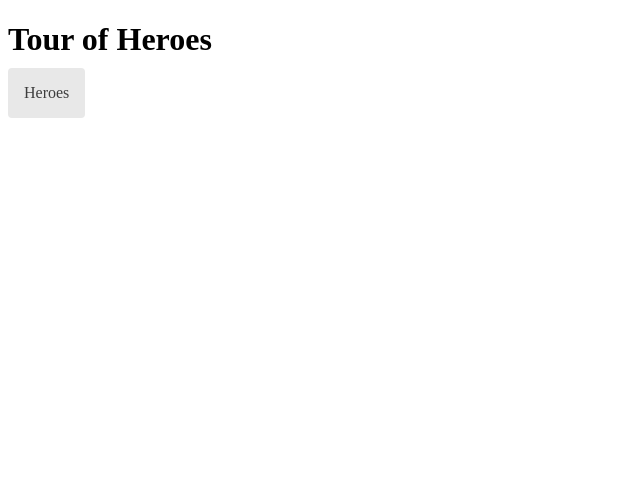
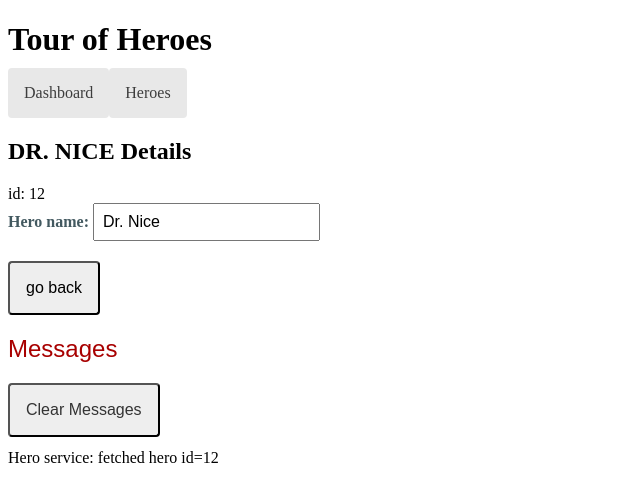
Before and after one commit to Ayoub-45/angular-tour-of-heroes, an Angular app: page /detail/12 in a window 1280 px wide. Shown: the top 502 px of the page, without its empty margins (0-640 px from the left). Built offline with nearby package versions, Linux system fonts and the light colour scheme.

Commit message:
Fixing the bugs

```diff
--- a/src/app/app.component.html
+++ b/src/app/app.component.html
@@ -1,13 +1,6 @@
-<!-- * * * * * * * * * * * * * * * * * * * * * * * * * * * * * * * -->
-<!-- * * * * * * * * * * * The content below * * * * * * * * * * * -->
-<!-- * * * * * * * * * * is only a placeholder * * * * * * * * * * -->
-<!-- * * * * * * * * * * and can be replaced.  * * * * * * * * * * -->
-<!-- * * * * * * * * * * * * * * * * * * * * * * * * * * * * * * * -->
-<!-- * * * * * * * * * Delete the template below * * * * * * * * * -->
-<!-- * * * * * * * to get started with your project! * * * * * * * -->
-<!-- * * * * * * * * * * * * * * * * * * * * * * * * * * * * * * * -->
 <h1>{{ title }}</h1>
 <nav>
+  <a routerLink="/dashboard">Dashboard</a>
   <a routerLink="/heroes">Heroes</a>
 </nav>
 <router-outlet></router-outlet>
--- a/src/app/dashboard/dashboard.component.css
+++ b/src/app/dashboard/dashboard.component.css
@@ -0,0 +1,50 @@
+/* DashboardComponent's private CSS styles */
+
+h2 {
+  text-align: center;
+}
+
+.heroes-menu {
+  padding: 0;
+  margin: auto;
+  max-width: 1000px;
+
+  /* flexbox */
+  display: flex;
+  flex-direction: row;
+  flex-wrap: wrap;
+  justify-content: space-around;
+  align-content: flex-start;
+  align-items: flex-start;
+}
+
+a {
+  background-color: #3f525c;
+  border-radius: 2px;
+  padding: 1rem;
+  font-size: 1.2rem;
+  text-decoration: none;
+  display: inline-block;
+  color: #fff;
+  text-align: center;
+  width: 100%;
+  min-width: 70px;
+  margin: 0.5rem auto;
+  box-sizing: border-box;
+
+  /* flexbox */
+  order: 0;
+  flex: 0 1 auto;
+  align-self: auto;
+}
+
+@media (min-width: 600px) {
+  a {
+    width: 18%;
+    box-sizing: content-box;
+  }
+}
+
+a:hover {
+  background-color: #000;
+}
--- a/src/app/dashboard/dashboard.component.ts
+++ b/src/app/dashboard/dashboard.component.ts
@@ -1,20 +1,24 @@
-import { Component } from '@angular/core';
+import { Component, OnInit } from '@angular/core';
+import { Hero } from '../hero';
 import { HeroService } from '../hero.service';
-import { Hero } from '../hero';
+
 @Component({
   selector: 'app-dashboard',
   templateUrl: './dashboard.component.html',
-  styleUrl: './dashboard.component.css',
+  styleUrls: ['./dashboard.component.css'],
 })
-export class DashboardComponent {
+export class DashboardComponent implements OnInit {
   heroes: Hero[] = [];
+
   constructor(private heroService: HeroService) {}
+
+  ngOnInit(): void {
+    this.getHeroes();
+  }
+
   getHeroes(): void {
     this.heroService
       .getHeroes()
       .subscribe((heroes) => (this.heroes = heroes.slice(1, 5)));
   }
-  ngOnInit() {
-    this.getHeroes();
-  }
 }
--- a/src/app/hero-detail/hero-detail.component.html
+++ b/src/app/hero-detail/hero-detail.component.html
@@ -1,9 +1,9 @@
 <div *ngIf="hero">
   <h2>{{ hero.name | uppercase }} Details</h2>
-  <div>id: {{ hero.id }}</div>
+  <div><span>id: </span>{{ hero.id }}</div>
   <div>
     <label for="hero-name">Hero name: </label>
-    <input id="hero-name" [(ngModel)]="hero.name" placeholder="name" />
-    <button type="button" (click)="goback()">go back</button>
+    <input id="hero-name" [(ngModel)]="hero.name" placeholder="Hero name" />
   </div>
+  <button type="button" (click)="goBack()">go back</button>
 </div>
--- a/src/app/hero-detail/hero-detail.component.ts
+++ b/src/app/hero-detail/hero-detail.component.ts
@@ -1,29 +1,34 @@
-import { Component, Input } from '@angular/core';
+import { Component, OnInit } from '@angular/core';
+import { ActivatedRoute } from '@angular/router';
+import { Location } from '@angular/common';
+
 import { Hero } from '../hero';
-import { Location } from '@angular/common';
 import { HeroService } from '../hero.service';
-import { ActivatedRoute } from '@angular/router';
+
 @Component({
   selector: 'app-hero-detail',
   templateUrl: './hero-detail.component.html',
-  styleUrl: './hero-detail.component.css',
+  styleUrls: ['./hero-detail.component.css'],
 })
-export class HeroDetailComponent {
+export class HeroDetailComponent implements OnInit {
+  hero: Hero | undefined;
+
   constructor(
     private route: ActivatedRoute,
     private heroService: HeroService,
     private location: Location
   ) {}
 
-  @Input() hero?: Hero;
-  ngOnit(): void {
+  ngOnInit(): void {
     this.getHero();
   }
+
   getHero(): void {
     const id = Number(this.route.snapshot.paramMap.get('id'));
     this.heroService.getHero(id).subscribe((hero) => (this.hero = hero));
   }
-  goback(): void {
+
+  goBack(): void {
     this.location.back();
   }
 }
--- a/src/app/heroes/heroes.component.html
+++ b/src/app/heroes/heroes.component.html
@@ -1,10 +1,8 @@
 <h2>My Heroes</h2>
 <ul class="heroes">
   <li *ngFor="let hero of heroes">
-    <button type="button">
-      <a routerLink="/detail/{{ hero.id }}"></a>
-      <span class="badge">{{ hero.id }}</span>
-      {{ hero.name }}
-    </button>
+    <a routerLink="/detail/{{ hero.id }}">
+      <span class="badge">{{ hero.id }}</span> {{ hero.name }}
+    </a>
   </li>
 </ul>
```
